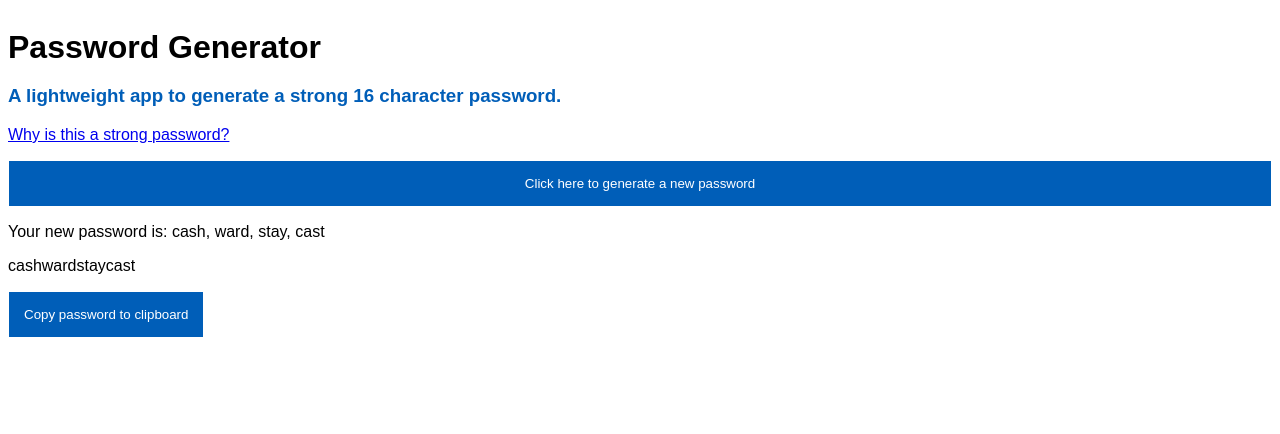
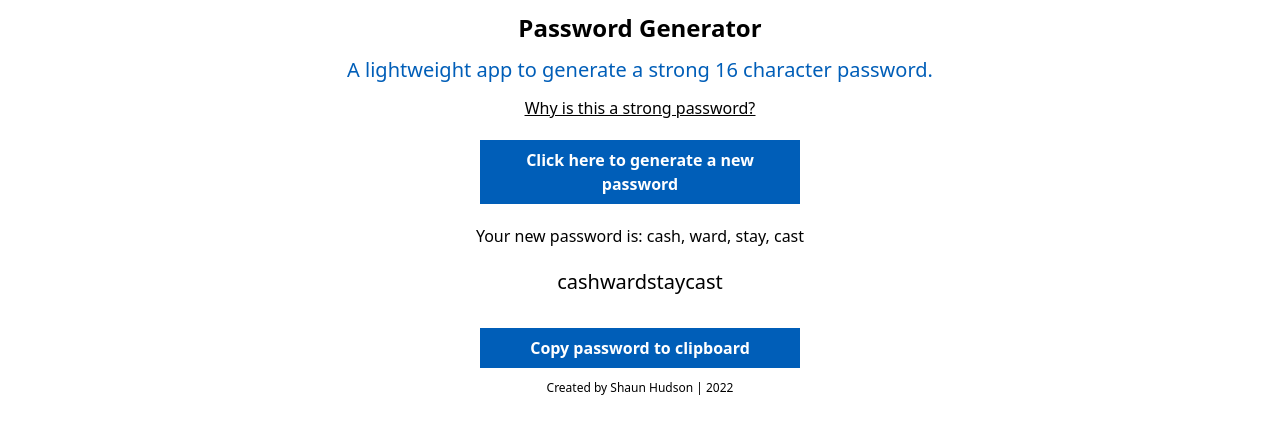
Before and after one commit to istoc42/xkcd-password-gen, a plain HTML site: page index.html in a window 1280 px wide. Both pictures are taken after a click on the button "Click here to generate a new password". Drawn offline with nearby package versions, Linux system fonts and the light colour scheme.

Commit message:
Tailwind css added

```diff
--- a/index.html
+++ b/index.html
@@ -4,23 +4,20 @@
     <meta charset="UTF-8" />
     <meta http-equiv="X-UA-Compatible" content="IE=edge" />
     <meta name="viewport" content="width=device-width, initial-scale=1.0" />
-    <link rel="stylesheet" href="style.css" />
+    <!-- <link rel="stylesheet" href="style.css" /> -->
+    <script src="https://cdn.tailwindcss.com"></script>
     <title>Password generator</title>
   </head>
   <body>
-    <div>
-      <h1>Password Generator</h1>
-      <h3>A lightweight app to generate a strong 16 character password.</h3>
-      <p><a href="https://xkcd.com/936/" target="_blank">Why is this a strong password?</a></p>
-    </div>
-    <button id="generate">Click here to generate a new password</button>
-
-    <div class="output">
-      <div>
-        <p id="passwordElements"></p>
-        <p id="password" class="password"></p>
-      </div>
-      <button id="copy">Copy password to clipboard</button>
+    <div class="flex flex-col items-center">
+      <h1 class="text-2xl my-3 font-bold">Password Generator</h1>
+      <h3 class="text-xl text-[#005EB8]">A lightweight app to generate a strong 16 character password.</h3>
+      <p class="text-decoration: underline mt-3"><a href="https://xkcd.com/936/" target="_blank">Why is this a strong password?</a></p>
+      <button class="bg-[#005EB8] hover:bg-[#0072CE] text-white font-bold w-80 my-5 py-2 px-4" id="generate">Click here to generate a new password</button>
+      <p id="passwordElements"></p>
+      <p class="my-5 text-xl" id="password" class="password"></p>
+      <button class="bg-[#005EB8] hover:bg-[#0072CE] text-white font-bold w-80 my-3 py-2 px-4 hidden" id="copy">Copy password to clipboard</button>
+      <footer class="text-xs">Created by Shaun Hudson | 2022</footer>
     </div>
 
     <script src="script.js"></script>
--- a/script.js
+++ b/script.js
@@ -516,7 +516,7 @@ generateBtn.addEventListener('mouseup', (e) => {
   passwordOutput.innerText = ''
 
   // Show copy to clipboard button
-  copyBtn.style.display = 'block'
+  copyBtn.classList.remove('hidden')
 
   // Get the random numbers
   let first = getRandomInt(500)
```
